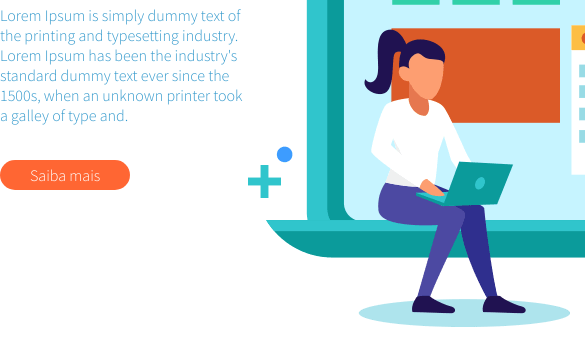
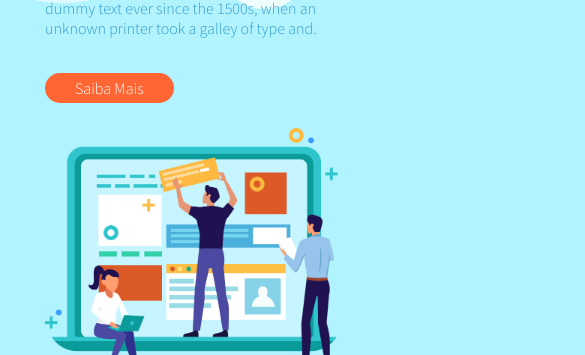
Before and after one commit to NeyWillian/Projeto-de-Site, a plain HTML site: page projeto-de-site/index.html in a window 390 px wide. Shown: the part 495-850 px from the top of the page, 585 px wide, since content can reach past the window. Drawn offline with Linux system fonts and the light colour scheme.

Commit message:
ajustando elementos css

```diff
--- /dev/null
+++ b/projeto-de-site/css/bootstrap.css
@@ -0,0 +1,31 @@
+/*Reset CSS*/
+* {
+    margin: 0;
+    border: 0;
+    padding: 0;
+    font-size: 100%;
+    font-family: "Source Sans Pro", sans-serif;
+    font-weight: 300;
+    vertical-align: baseline;
+    text-decoration: none;
+    list-style: none;
+}
+
+body {
+    background-image: url(../assests/bolha-background.png);
+    background-repeat: no-repeat;
+    background-position: left center;
+
+}
+
+.container {
+    width: 1024px;
+    margin: 30px auto;
+    display: flex;
+    flex-direction: column;
+}
+
+.row {
+    display: flex;
+    flex-direction: row;
+}
--- /dev/null
+++ b/projeto-de-site/css/footer.css
@@ -0,0 +1,7 @@
+footer ul li{
+    margin:0 30px 0 0 ;
+}
+
+footer ul li a img {
+    width: 30px;
+}
--- a/projeto-de-site/css/header.css
+++ b/projeto-de-site/css/header.css
@@ -7,7 +7,7 @@ header nav ul {
     display: flex;
     flex-direction: row;
     align-items: center;
-    list-style: none;
+
 
 }
 
--- /dev/null
+++ b/projeto-de-site/css/responsive-background.css
@@ -0,0 +1,35 @@
+@media (max-width: 2000px) {
+    body {
+        background-size: 830px;
+    }
+}
+
+@media (max-width: 1810px) {
+    body {
+        background-size: 800px;
+    }
+}
+
+@media (max-width: 1623px) {
+    body {
+        background-size: 700px;
+    }
+}
+
+@media (max-width: 1325px) {
+    body {
+        background-size: 550px;
+    }
+}
+
+@media (max-width: 1229px) {
+    body {
+        background-size: 450px;
+    }
+}
+
+@media (max-width: 1024px) {
+    body {
+    background-position-x: -100px;
+    }
+}
--- /dev/null
+++ b/projeto-de-site/css/responsive-element.css
@@ -0,0 +1,61 @@
+@media (max-width: 1183px){
+    .container {
+        width:950px;
+
+    }
+}
+@media (max-width: 1024px){
+    .container {
+        width:900px;
+    }
+}
+
+.sobre-web-designer figcaption img {
+    width: 600px;
+}
+
+@media (max-width: 915px){
+  body{
+      background-position: left top;
+      background-color: #b1f4ff;
+  }
+
+  .container {
+    width:600px;
+    }
+
+
+ .row{
+    flex-direction: column;
+ }
+
+ header nav {
+    margin: 30px 0;
+ }
+
+ .sobre-web-designer article {
+    width: 100%;
+ }
+
+ .sobre-web-designer figcaption img {
+    width: 100%;
+    margin: 30px 0 0 0;
+ }
+
+ footer .row {
+    flex-direction: row;
+    justify-content: center;
+ }
+}
+
+@media (max-width:640px) {
+    .container {
+    width: 400px;
+    }
+}
+
+@media (max-width:450px) {
+    .container {
+    width: 300px;
+    }
+}
--- a/projeto-de-site/css/sytle.css
+++ b/projeto-de-site/css/sytle.css
@@ -2,30 +2,10 @@
 @import url('https://fonts.googleapis.com/css2?family=Source+Sans+Pro:wght@300&display=swap');
 
 /*components*/
+@import "bootstrap.css";
 @import "header.css";
 @import "buttons.css";
 @import "main.css";
-
-/*Reset CSS*/
-* {
-    margin: 0;
-    border: 0;
-    padding: 0;
-    font-size: 100%;
-    font-family: "Source Sans Pro", sans-serif;
-    font-weight: 300;
-    vertical-align: baseline;
-    text-decoration: none;
-}
-
-.container {
-    width: 1024px;
-    margin: 30px auto;
-    display: flex;
-    flex-direction: column;
-}
-
-.row {
-    display: flex;
-    flex-direction: row;
-}
+@import "footer.css";
+@import "responsive-background.css";
+@import "responsive-element.css";
--- a/projeto-de-site/index.html
+++ b/projeto-de-site/index.html
@@ -49,7 +49,7 @@
             <h2>Landing Page</h2>
             <p>Lorem Ipsum is simply dummy text of the printing and typesetting industry. Lorem Ipsum has been the industry's standard dummy text ever since the 1500s, when an unknown printer took a galley of type and.</p>
 
-            <a href="#" class="btn btn-laranja">Saiba mais</a>
+            <a href="#" class="btn btn-laranja">Saiba Mais</a>
             </article>
             <!--End Texto conteúdo do site-->
 
@@ -62,10 +62,10 @@
     <!--End Container-->
 
     <!--Footer ou rodapé-->
-    <footer>
+    <footer class="container">
 
         <!--Redes Sociais-->
-        <ul>
+        <ul class= "row">
             <li>
                 <a href="https://www.instagram.com/becakesroooficial/" target="_blank" rel="external">
                     <img src="assests/logo-insta.png" alt="link instagram">
```
